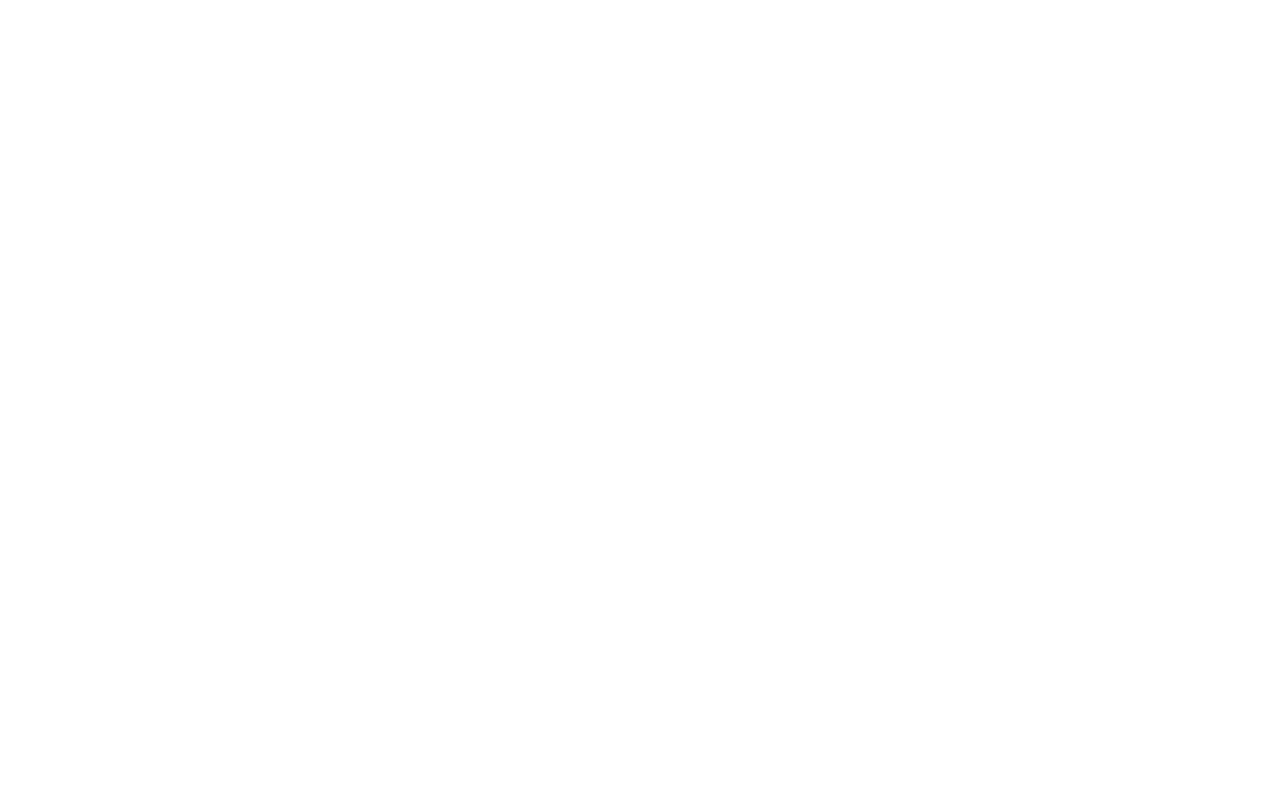
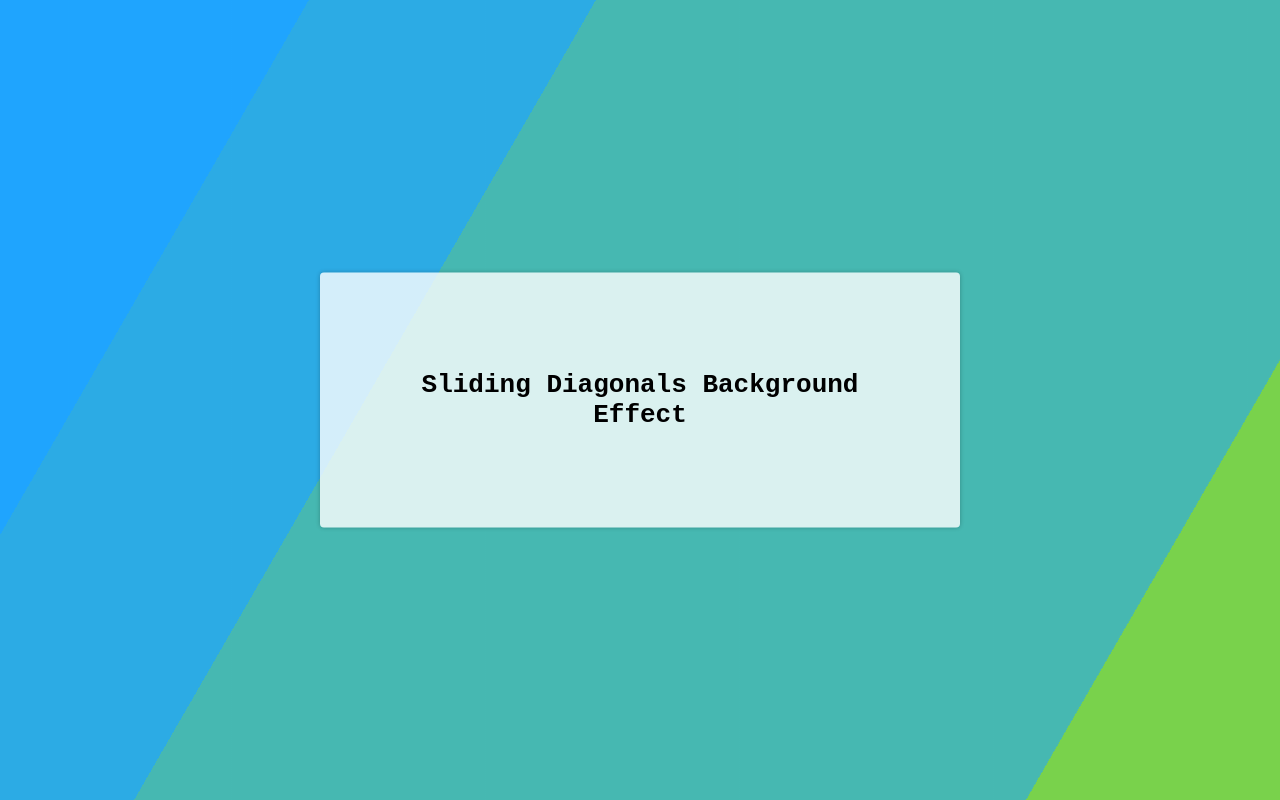
Before and after one commit to visvshah/campusLive, a React (Create React App) app in the folder front/: page / in a window 1280 px wide. Built offline with nearby package versions, Linux system fonts and the light colour scheme.

Commit message:
landing page sync commit

```diff
--- a/front/package.json
+++ b/front/package.json
@@ -8,6 +8,7 @@
     "@testing-library/user-event": "^13.5.0",
     "react": "^18.2.0",
     "react-dom": "^18.2.0",
+    "react-script": "^2.0.5",
     "react-scripts": "5.0.1",
     "web-vitals": "^2.1.4"
   },
--- a/front/src/App.js
+++ b/front/src/App.js
@@ -1,8 +1,11 @@
 import './App.css';
+import Landing from './components/Landing/Landing';
+
 
 function App() {
   return (
     <div className="App">
+      <Landing/>
     </div>
   );
 }
--- a/front/src/components/Landing/Landing.jsx
+++ b/front/src/components/Landing/Landing.jsx
@@ -1,9 +1,18 @@
 import React from 'react'
+import './landing.css'
 
 export default function Landing() {
   return (
     <div>
-        Landing
+      <div className="landingPage">
+        <div class="bg"></div>
+        <div class="bg bg2"></div>
+        <div class="bg bg3"></div>
+        <div class="content">
+          <h1>Sliding Diagonals Background Effect</h1>
+        </div>
+      </div>
+
     </div>
   )
 }
--- /dev/null
+++ b/front/src/components/Landing/landing.css
@@ -0,0 +1,54 @@
+html {
+    height:100%;
+  }
+
+  body {
+    margin:0;
+  }
+
+  .bg {
+    animation:slide 3s ease-in-out infinite alternate;
+    background-image: linear-gradient(-60deg, #6c3 50%, #09f 50%);
+    bottom:0;
+    left:-50%;
+    opacity:.5;
+    position:fixed;
+    right:-50%;
+    top:0;
+    z-index:-1;
+  }
+
+  .bg2 {
+    animation-direction:alternate-reverse;
+    animation-duration:4s;
+  }
+
+  .bg3 {
+    animation-duration:5s;
+  }
+
+  .content {
+    background-color:rgba(255,255,255,.8);
+    border-radius:.25em;
+    box-shadow:0 0 .25em rgba(0,0,0,.25);
+    box-sizing:border-box;
+    left:50%;
+    padding:10vmin;
+    position:fixed;
+    text-align:center;
+    top:50%;
+    transform:translate(-50%, -50%);
+  }
+
+  h1 {
+    font-family:monospace;
+  }
+
+  @keyframes slide {
+    0% {
+      transform:translateX(-25%);
+    }
+    100% {
+      transform:translateX(25%);
+    }
+  }
```
Also changed, not shown: front/src/components/Landing/landing.scss (deleted), 1 other file (tests, documents, lock files or other folders).
